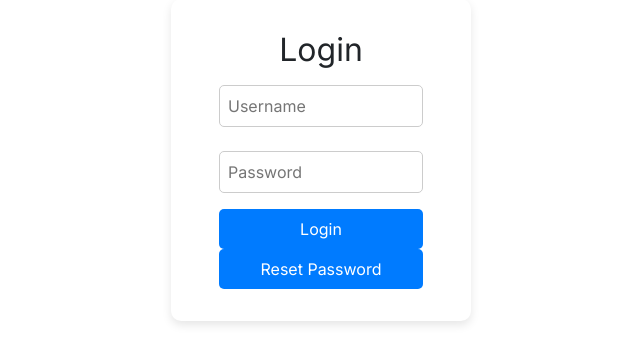
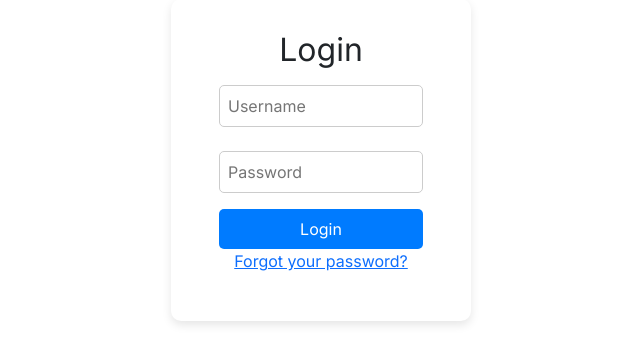
Before and after one commit to Jaredburne47/F25-Team16, a Flask app: page /login in a window 1280 px wide. Shown: the part 139-503 px from the top of the page, without its empty margins (319-959 px from the left). Run offline with Flask 3, Linux system fonts and the light colour scheme; some libraries are stand-ins or nearby versions.

Commit message:
Update login.html with reset password url

```diff
--- a/templates/login.html
+++ b/templates/login.html
@@ -8,8 +8,10 @@
     <input type="text" name="username" placeholder="Username" required>
     <input type="password" name="password" placeholder="Password" required>
     <button type="submit">Login</button>
-    <button type="submit">Reset Password</button>
   </form>
+  <p>
+    <a href="{{ url_for('reset_password') }}">Forgot your password?</a>
+  </p>
 </div>
 
 <style>
```
